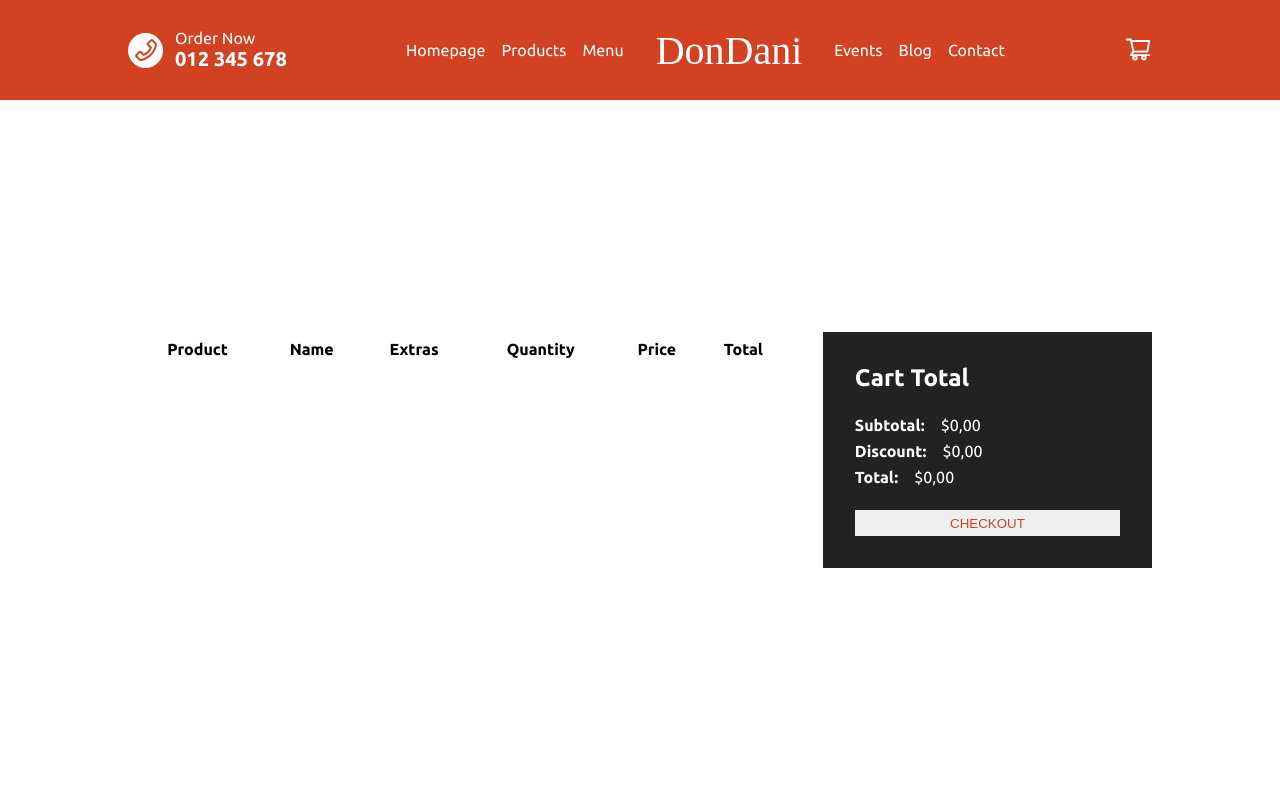
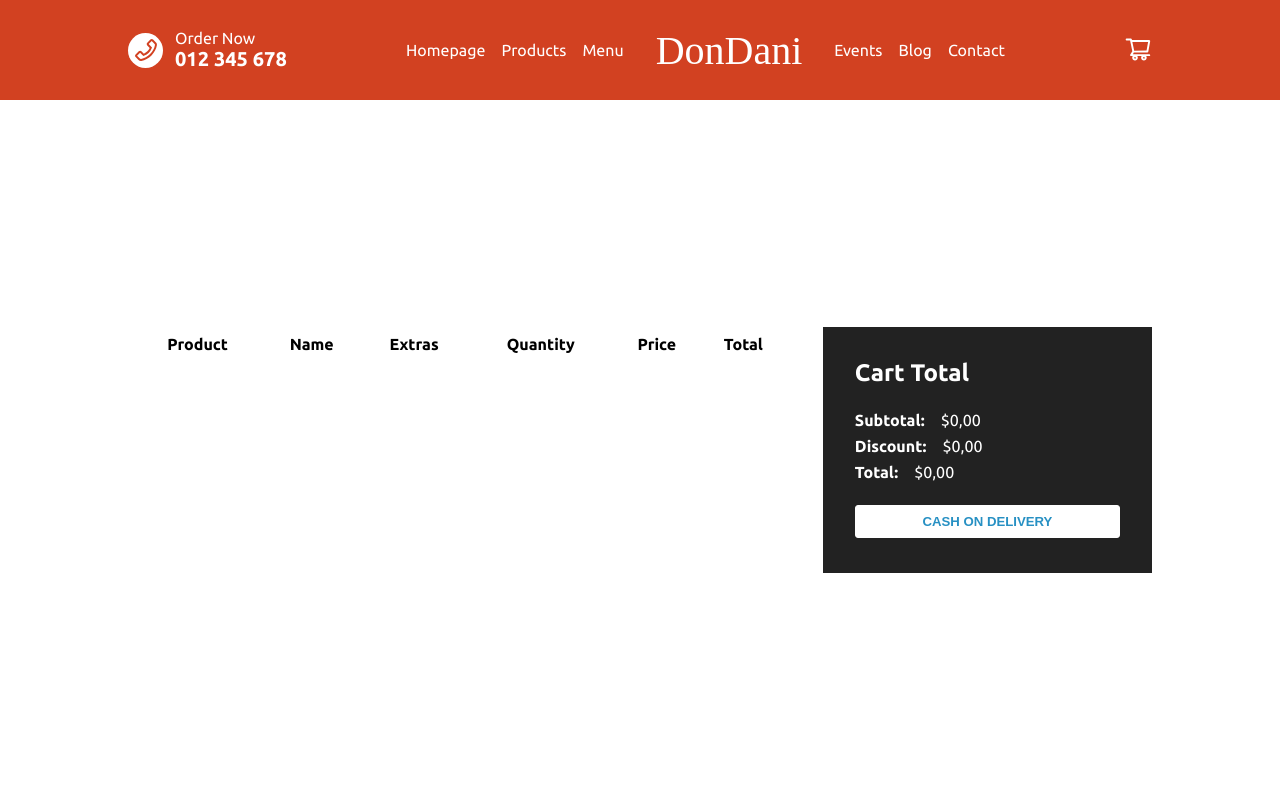
Before and after one commit to DanielLourencoFil/Food-Order-App, a Next.js app: page /cart in a window 1280 px wide. Both pictures are taken after a click on the button "CHECKOUT". Shown: the top 800 px of the page. Built offline with nearby package versions, Linux system fonts and the light colour scheme; a web font is replaced by a local one.

Commit message:
paypal config

```diff
--- /dev/null
+++ b/components/buttons/CashOnDeliveryBtn.tsx
@@ -0,0 +1,6 @@
+import React from "react";
+import styles from "./cashOnDeliveryBtn.module.css";
+
+export const CashOnDeliveryBtn = () => {
+	return <button className={styles.btn}>Cash On Delivery</button>;
+};
--- /dev/null
+++ b/components/buttons/PaypalBtn.jsx
@@ -0,0 +1,87 @@
+import { useEffect } from "react";
+import {
+	PayPalScriptProvider,
+	PayPalButtons,
+	usePayPalScriptReducer,
+} from "@paypal/react-paypal-js";
+
+// interface BtnProps {
+// 	 amount: number;
+// 	currency: string;
+// 	showSpinner: boolean;
+// 	 style: {};
+// }
+
+// This values are the props in the UI
+const amount = "2";
+const currency = "USD";
+const style = { layout: "vertical" };
+
+// Custom component to wrap the PayPalButtons and handle currency changes
+const ButtonWrapper = ({ currency, showSpinner }) => {
+	// usePayPalScriptReducer can be use only inside children of PayPalScriptProviders
+	// This is the main reason to wrap the PayPalButtons in a new component
+	const [{ options, isPending }, dispatch] = usePayPalScriptReducer();
+
+	useEffect(() => {
+		dispatch({
+			type: "resetOptions",
+			value: {
+				...options,
+				currency: currency,
+			},
+		});
+		// eslint-disable-next-line react-hooks/exhaustive-deps
+	}, [currency, showSpinner]);
+
+	return (
+		<>
+			{showSpinner && isPending && <div className="spinner" />}
+			<PayPalButtons
+				style={style}
+				disabled={false}
+				forceReRender={[amount, currency, style]}
+				fundingSource={undefined}
+				createOrder={(data, actions) => {
+					return actions.order
+						.create({
+							purchase_units: [
+								{
+									amount: {
+										currency_code: currency,
+										value: amount,
+									},
+								},
+							],
+						})
+						.then((orderId) => {
+							// Your code here after create the order
+							return orderId;
+						});
+				}}
+				onApprove={function (data, actions) {
+					return actions.order.capture().then(function () {
+						// Your code here after capture the order
+					});
+				}}
+			/>
+		</>
+	);
+};
+
+export function PaypalBtn() {
+	return (
+		<div style={{ maxWidth: "750px" }}>
+			<PayPalScriptProvider
+				options={{
+					"client-id": "test",
+					components: "buttons",
+					currency: "USD",
+					"disable-funding": "card,mercadopago",
+				}}
+			>
+				<ButtonWrapper currency={currency} showSpinner={false}></ButtonWrapper>
+			</PayPalScriptProvider>
+		</div>
+	);
+}
--- /dev/null
+++ b/components/buttons/cashOnDeliveryBtn.module.css
@@ -0,0 +1,11 @@
+.btn {
+	background-color: var(--light-color-500);
+	color: var(--terceary-color-700);
+	font-size: 0.825rem;
+	text-transform: uppercase;
+	font-weight: 700;
+	width: 100%;
+	border-radius: 3px;
+	padding: 0.5rem 0;
+	border: 1px solid var(--light-color-500);
+}
--- a/components/checkoutCart/CheckoutCart.tsx
+++ b/components/checkoutCart/CheckoutCart.tsx
@@ -11,6 +11,7 @@ const CheckoutCart = ({ children }: Props) => {
 	const total = useAppSelector((state) => state.cart.total);
 	return (
 		<div className={styles.cartTotal}>
+			<div className={styles.cartInfoContainer}>
 				<h1 className={styles.title}>Cart Total</h1>
 				<div className={styles.textContainer}>
 					<p className={styles.text}>subtotal:</p>
@@ -25,7 +26,8 @@ const CheckoutCart = ({ children }: Props) => {
 					<p className={styles.text}>total:</p>
 					<p className={styles.price}>{`$${total},00`}</p>
 				</div>
-			{children}
+			</div>
+			<div className={styles.cartBtnContainer}>{children}</div>
 		</div>
 	);
 };
--- a/components/checkoutCart/checkoutCart.module.css
+++ b/components/checkoutCart/checkoutCart.module.css
@@ -1,13 +1,24 @@
 .cartTotal {
 	flex: 1;
 	display: flex;
+	justify-content: space-between;
 	flex-direction: column;
 	background-color: var(--dark-color-500);
 	padding: 2rem;
-	gap: 0.5rem;
+	gap: 1.5rem;
 
 	color: var(--light-color-500);
 	text-transform: capitalize;
+}
+.cartInfoContainer {
+	display: flex;
+	flex-direction: column;
+	gap: 0.5rem;
+}
+.cartBtnContainer {
+	display: flex;
+	flex-direction: column;
+	gap: 0.2rem;
 }
 .title {
 	margin-bottom: 1rem;
--- a/components/index.ts
+++ b/components/index.ts
@@ -3,3 +3,6 @@ export * from "./navbar/Navbar";
 export * from "./footer/Footer";
 export * from "./hero/Hero";
 export * from "./pizzaCardSection/PizzaCardSection";
+
+export * from "./buttons/PaypalBtn";
+export * from "./buttons/CashOnDeliveryBtn";
--- a/package.json
+++ b/package.json
@@ -9,6 +9,7 @@
     "lint": "next lint"
   },
   "dependencies": {
+    "@paypal/react-paypal-js": "^7.8.1",
     "@reduxjs/toolkit": "^1.8.6",
     "@types/mongoose": "^5.11.97",
     "@types/react-redux": "^7.1.24",
--- a/pages/cart.tsx
+++ b/pages/cart.tsx
@@ -1,30 +1,15 @@
-import { useEffect } from "react";
+import { useEffect, useState } from "react";
+import CheckoutCart from "../components/checkoutCart/CheckoutCart";
+import { PaypalBtn, CashOnDeliveryBtn } from "../components";
+
 import Image from "next/image";
 
+import { useAppSelector } from "../redux/hooks";
+
 import styles from "../styles/cart.module.css";
-import CheckoutCart from "../components/checkoutCart/CheckoutCart";
-import { useAppDispatch, useAppSelector } from "../redux/hooks";
-
-// const order = [
-// {
-// 	orderId: "abc12",
-// 	image: "/images/pizza05.png",
-// 	name: "neapolitan",
-// 	price: 29.9,
-// 	extras: ["spyce souce", "double ingredients"],
-// 	quantity: 2,
-// },
-// {
-// 	orderId: "gsdf23",
-// 	image: "/images/pizza04.png",
-// 	name: "calabreza",
-// 	price: 29.9,
-// 	extras: ["extra cheese", "double ingredients"],
-// 	quantity: 1,
-// },
-// ];
 
 function Cart() {
+	const [isCheckout, setIsCheckout] = useState<boolean>(false);
 	const cart = useAppSelector((state) => state.cart);
 	console.log(cart, "from cart");
 
@@ -75,7 +60,21 @@ function Cart() {
 
 				{/* CART TOTAL */}
 				<CheckoutCart>
-					<button className={styles.checkoutBtn}>checkout</button>
+					<>
+						{!isCheckout ? (
+							<button
+								className={styles.checkoutBtn}
+								onClick={() => setIsCheckout(true)}
+							>
+								checkout
+							</button>
+						) : (
+							<>
+								<CashOnDeliveryBtn />
+								<PaypalBtn></PaypalBtn>
+							</>
+						)}
+					</>
 				</CheckoutCart>
 			</div>
 		</section>
--- a/styles/variables.css
+++ b/styles/variables.css
@@ -2,6 +2,7 @@
 	--primary-color-500: #d24121;
 	--secondary-color-500: #f1c04e;
 	--terceary-color-500: #008080;
+	--terceary-color-700: #2790c3;
 	--dark-color-100: #dbdbdb;
 	--dark-color-200: #a1a1a1;
 	--dark-color-300: #585858;
```
Also changed, not shown: tsconfig.json (+7 -1 lines), 1 other file (tests, documents, lock files or other folders). Lines whose indentation alone changed are shown as unchanged.
